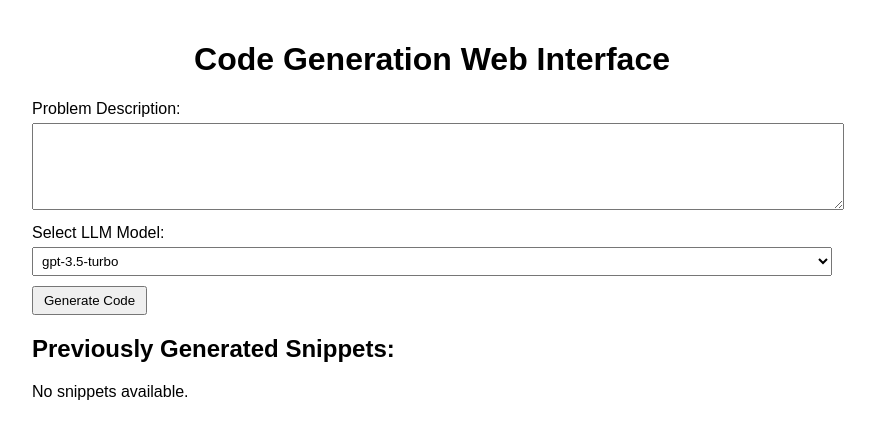
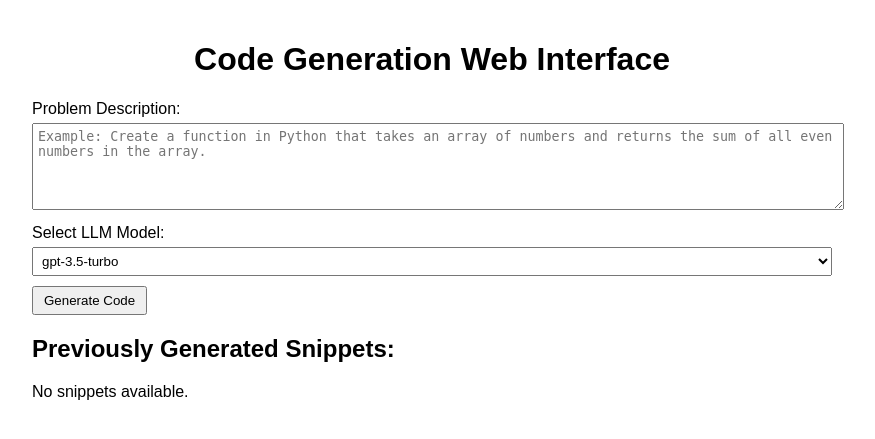
Before and after one commit to tmzwalker/simple_code_generator, a FastAPI app: page / in a window 1280 px wide. Shown: the top 439 px of the page, without its empty margins (208-1083 px from the left). Run offline with FastAPI, Linux system fonts and the light colour scheme.

Commit message:
add placeholder example in the input text box

```diff
--- a/src/templates/index.html
+++ b/src/templates/index.html
@@ -39,7 +39,7 @@
 
     <form action="/generate" method="post">
         <label for="description">Problem Description:</label>
-        <textarea name="description" rows="5" required></textarea>
+        <textarea name="description" rows="5" required placeholder="Example: Create a function in Python that takes an array of numbers and returns the sum of all even numbers in the array."></textarea>
 
         <label for="model">Select LLM Model:</label>
         <select name="model">
```
